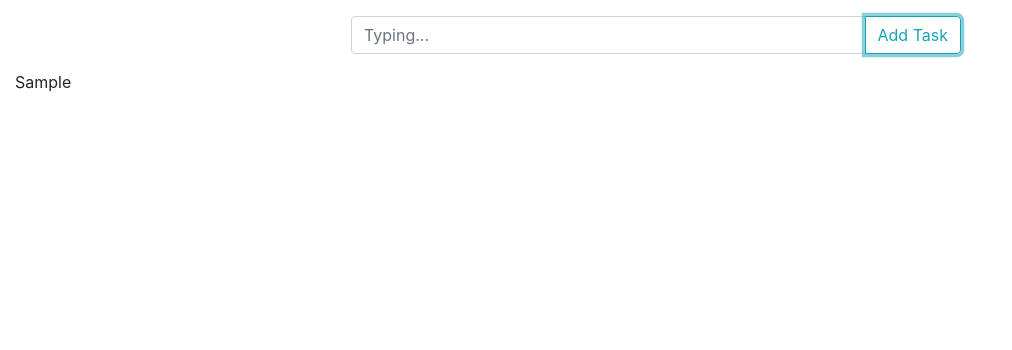
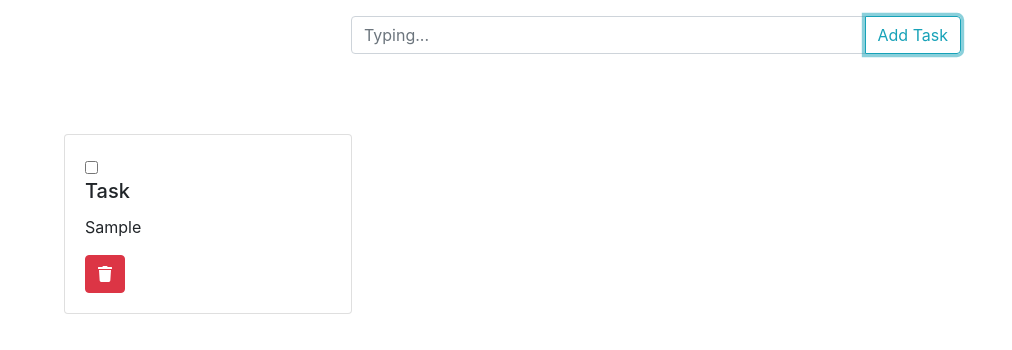
Before and after one commit to AlbinaGrigoryan/reactjs.github.io, a React (Create React App) app: page / in a window 1280 px wide. Both pictures are taken after typing "Sample" into the empty fields and a click on the button "Add Task". Shown: the top 350 px of the page, without its empty margins (0-1012 px from the left). Built offline with nearby package versions, Linux system fonts and the light colour scheme.

Commit message:
task-react-card

```diff
--- a/package.json
+++ b/package.json
@@ -3,6 +3,11 @@
   "version": "0.1.0",
   "private": true,
   "dependencies": {
+    "@fortawesome/fontawesome-svg-core": "^1.2.30",
+    "@fortawesome/free-brands-svg-icons": "^5.14.0",
+    "@fortawesome/free-regular-svg-icons": "^5.14.0",
+    "@fortawesome/free-solid-svg-icons": "^5.14.0",
+    "@fortawesome/react-fontawesome": "^0.1.11",
     "@testing-library/jest-dom": "^4.2.4",
     "@testing-library/react": "^9.5.0",
     "@testing-library/user-event": "^7.2.1",
@@ -10,6 +15,7 @@
     "react": "^16.13.1",
     "react-bootstrap": "^1.3.0",
     "react-dom": "^16.13.1",
+    "react-fontawesome": "^1.7.1",
     "react-scripts": "3.4.3"
   },
   "scripts": {
--- a/src/Components/Btodo.js
+++ b/src/Components/Btodo.js
@@ -1,6 +1,8 @@
 import React, {Component} from 'react';
-import {Container,Row,Col,InputGroup,FormControl,Button} from 'react-bootstrap';
+import {Container,Row,Col,InputGroup,FormControl,Button,Card,Form} from 'react-bootstrap';
 import idGenerator from '../helpers/idGenerator';
+import { FontAwesomeIcon } from '@fortawesome/react-fontawesome';
+import { faTrash } from '@fortawesome/free-solid-svg-icons';
 
 
 export default class Todo extends Component{
@@ -17,7 +19,16 @@ export default class Todo extends Component{
         const{inputValue} = this.state;
 
         const tasks = [...this.state.tasks];
-        tasks.push(inputValue);
+        const newTask = {
+            id: idGenerator(),
+            text: inputValue
+        };
+
+        tasks.push(newTask);
+        if(inputValue.length === 0){
+            tasks.pop(inputValue);
+        }
+
         this.setState({
             inputValue: '',
             tasks
@@ -29,8 +40,18 @@ export default class Todo extends Component{
         }
     }
     render() {
-        const taskComponent= this.state.tasks.map((task, index) =>
-        <Col key={idGenerator()}>{task}</Col>
+        const taskComponent= this.state.tasks.map((task) =>
+        <Card style={{ width: '18rem', margin: '5%' }}  key={task.id}>
+            <Card.Body>
+                <Card.Title><Form.Check type="checkbox"/>Task</Card.Title>
+                <Card.Text>
+                    {task.text}
+                </Card.Text>
+                <Button variant='danger'>
+                <    FontAwesomeIcon icon={faTrash }/>
+                </Button>
+            </Card.Body>
+        </Card>
         )
         return(
             <Container fluid>
--- a/src/helpers/idGenerator.js
+++ b/src/helpers/idGenerator.js
@@ -1,3 +1,3 @@
 export default function() {
-    Math.random().toString(32).slice(2);
+    return Math.random().toString(32).slice(2);
 }
```
Also changed, not shown: 1 other file (tests, documents, lock files or other folders).
